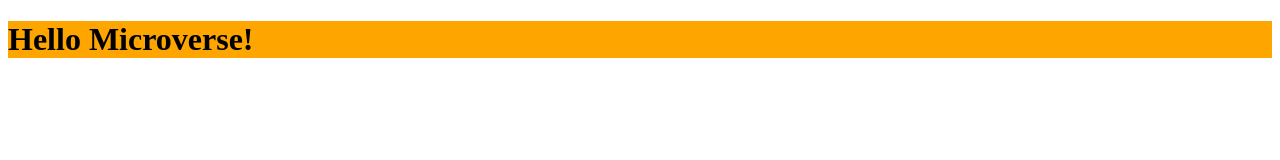
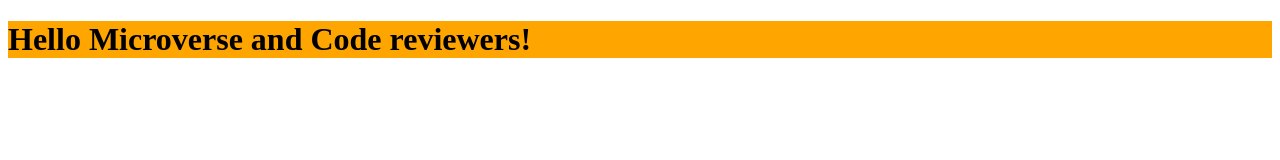
Before and after one commit to Jessemccallums/Hello-Microverse, a plain HTML site: page index.html in a window 1280 px wide. Drawn offline with Linux system fonts and the light colour scheme.

Commit message:
Adding text to the header

```diff
--- a/index.html
+++ b/index.html
@@ -8,7 +8,7 @@
     <title>Document</title>
 </head>
 <body>
-    <h1>Hello Microverse!</h1>
+    <h1>Hello Microverse and Code reviewers!</h1>
 
 </body>
 </html>
```
